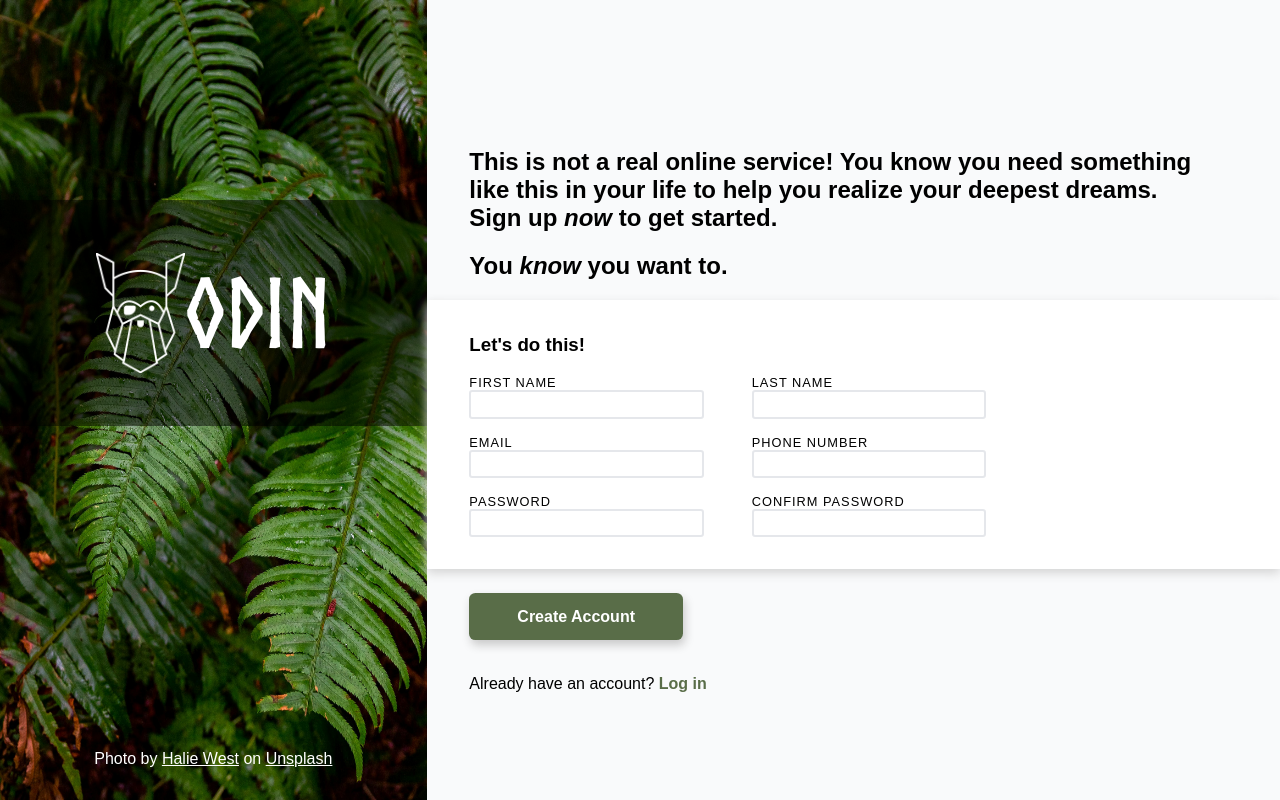
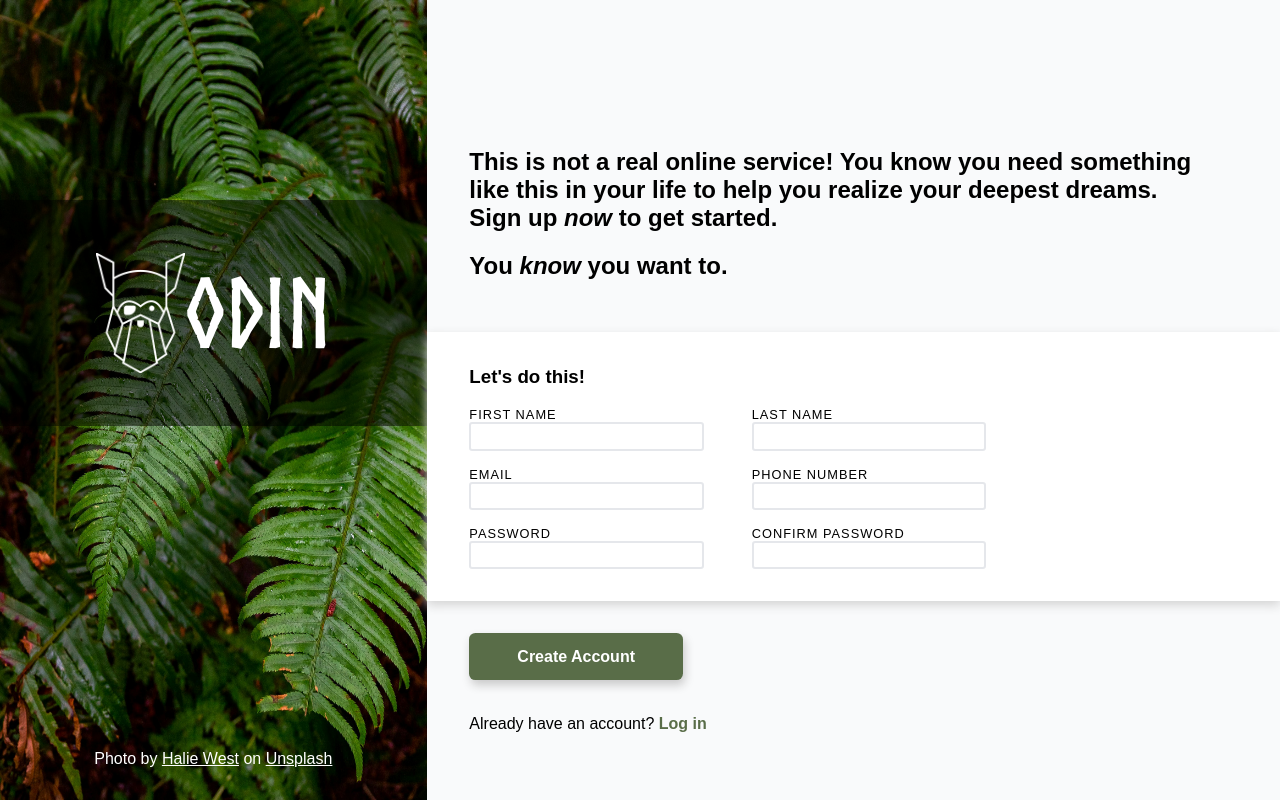
Before and after one commit to fibrous-sausage/odin-sign-up-page, a plain HTML site: page index.html in a window 1280 px wide. Drawn offline with Linux system fonts and the light colour scheme.

Commit message:
Increase padding in top and bottom sections

```diff
--- a/style.css
+++ b/style.css
@@ -75,6 +75,7 @@ body {
 
 .form-description-section {
     padding-top: 15%;
+    padding-bottom: 2rem;
     background-color: #f9fafb;
 }
 
@@ -131,7 +132,7 @@ body {
 }
 
 .form-submit-section {
-    padding-top: 1.5rem;
+    padding-top: 2rem;
     background-color: #f9fafb;
     flex: 1;
 }
```
